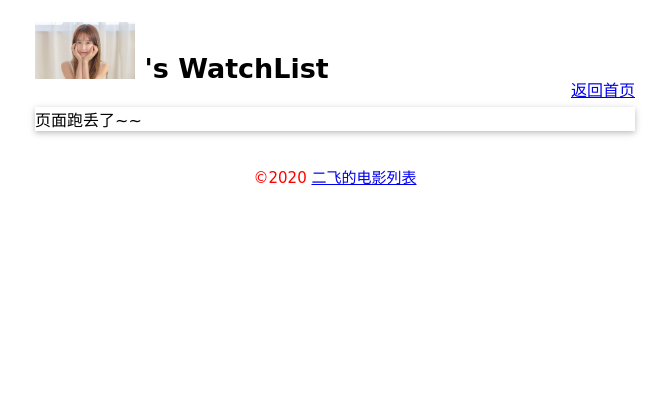
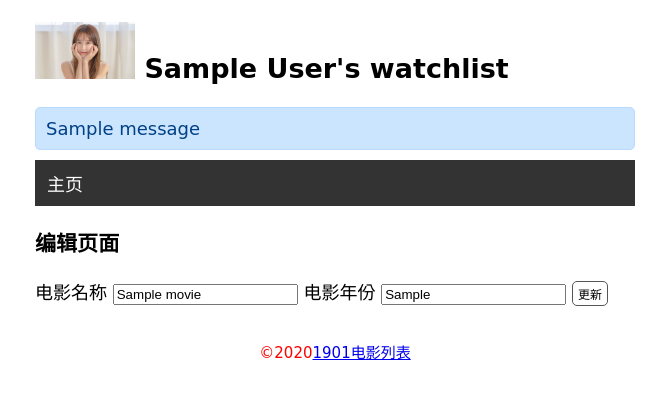
Before and after one commit to 1453675918/1901_Flask, a Flask app: page /movie/edit/1 in a window 1280 px wide. Shown: the top 399 px of the page, without its empty margins (305-974 px from the left). Run offline with Flask 2, Linux system fonts and the light colour scheme; tables that the repository leaves empty hold one stand-in row (values such as "Sample post"); one stand-in notice (Sample message) is shown.

Commit message:
数据库编辑，增加，删除

```diff
--- a/day1/watchlist/app.py
+++ b/day1/watchlist/app.py
@@ -1,7 +1,7 @@
 import os,sys
 
 
-from flask import Flask, render_template
+from flask import Flask, render_template,flash,request,redirect,url_for
 import click
 from flask_sqlalchemy import SQLAlchemy
 
@@ -18,6 +18,7 @@ app = Flask(__name__)
 # app.config['SQLALCHEMY_DATABASE_URI'] = 'sqlite:////'+os.path.join(app.root_path, 'data.db') #Linux
 app.config['SQLALCHEMY_DATABASE_URI'] = prefix + os.path.join(app.root_path, 'data.db') # Windows
 app.config['SQLALCHEMY_TRACK_MODIFICATIONS'] = False  # 关闭了对模型修改的监控
+app.config['SECRET_KEY'] = 'watchlist_dev'
 db = SQLAlchemy(app)   # 初始化扩展，传入程序实例app
 
 
@@ -40,12 +41,56 @@ def common_user():
 
 
 # views
-@app.route('/')
+@app.route('/',methods=['GET','POST'])
 def index():
-    user = User.query.first()
-    movies = Movie.query.all()
-    return render_template('index.html', user=user, movies=movies)
+    if request.method == 'POST':
+        title = request.form.get('title')
+        year = request.form.get('year')
+        # 验证数据是否符合要求
+        if not title or not year or len(year) > 4 or len(title) > 60:
+            flash('不能为空或超过最大长度')
+            return redirect(url_for('index'))
+        # 保存表单数据
+        movie = Movie(title=title,year=year)
+        db.session.add(movie)
+        db.session.commit()
+        flash('创建成功')
+        return redirect(url_for('index'))
+    else:
+        user = User.query.first()
+        movies = Movie.query.all()
+        return render_template('index.html', user=user, movies=movies)
 
+
+@app.route('/movie/edit/<int:movies_id>',methods=['GET','POST'])
+def edit(movies_id):
+    movie = Movie.query.get_or_404(movies_id)
+    print(movie)
+    if request.method == 'POST':
+        title = request.form['title']
+        year = request.form['year']
+        # 验证数据是否符合要求
+        if not title or not year or len(year) > 4 or len(title) > 60:
+            flash('不能为空或超过最大长度')
+            return redirect(url_for('index'), movie_id=movies_id)
+        movie.title = title
+        movie.year = year
+        db.session.commit()
+        flash('更新完成')
+        return redirect(url_for('index'))
+    return render_template('edit.html', movie=movie)
+
+
+# 删除
+@app.route('/movie/delete/<int:movies_id>',methods=['POST'])
+
+def delete(movies_id):
+    movie = Movie.query.get_or_404(movies_id)
+#么有就404
+    db.session.delete(movie)
+    db.session.commit()
+    flash("数据删除成功")
+    return redirect(url_for('index'))
 
 # 自定义命令
 @app.cli.command()  # 装饰器，可以注册命令
--- a/day1/watchlist/static/css/style.css
+++ b/day1/watchlist/static/css/style.css
@@ -64,7 +64,6 @@ nav li a:hover{
 }
 .float-right{
     float: right;
-    margin-top: -30px;
 }
 .baidu{
     font-size: 12px;
@@ -73,5 +72,57 @@ nav li a:hover{
     text-decoration: none;
     background: darkgray;
     border-radius: 5px;
+    padding: 5px 5px;
+}
+
+.btn{
+    font-size: 12px;
     padding: 3px 5px;
+    text-decoration: none;
+    cursor: pointer;
+    background-color: white;
+    color: black;
+    border: 1px solid #555555;
+    border-radius: 5px;
 }
+
+.btn1{
+    margin-right: 65px;
+    font-size: 12px;
+    padding: 3px 5px;
+    text-decoration: none;
+    cursor: pointer;
+    background-color: white;
+    color: black;
+    border: 1px solid #555555;
+    border-radius: 5px;
+}
+
+.btn:hover{
+    text-decoration: none;
+    background-color: black;
+    color: white;
+    border: 1px solid black;
+}
+
+.btn:hover{
+    text-decoration: none;
+    background-color: black;
+    color: white;
+    border: 1px solid black;
+}
+
+.alert{
+    position: relative;
+    padding: 10px;
+    margin: 10px 0;
+    border: 1px solid transparent;
+    color: #004085;
+    background-color: #cce5ff;
+    border-color: #b8daff;
+    border-radius: 5px;
+}
+
+.del{
+    margin-top: -3px;
+}
--- a/day1/watchlist/templates/base.html
+++ b/day1/watchlist/templates/base.html
@@ -14,7 +14,11 @@
         <img src="{{url_for('static',filename='images/1.jpg')}}" alt="头像" class="aa">
         {{ user.name }}'s watchlist
     </h2>
-
+    {% for message in get_flashed_messages() %}
+        <div class='alert'>
+            {{message}}
+        </div>
+    {% endfor %}
     <nav>
         <ul>
             <li>
--- /dev/null
+++ b/day1/watchlist/templates/edit.html
@@ -0,0 +1,13 @@
+{% extends 'base.html' %}
+
+{% block content %}
+
+<h3>编辑页面</h3>
+{# 更新电影的表单 #}
+<form action="" method="post">
+    电影名称 <input type="text" name='title' autocapitalize='off' required value="{{movie.title}}">
+    电影年份 <input type="text" name='year' autocapitalize='off' required value="{{movie.year}}">
+    <input type="submit" class='btn' name='submit' value="更新">
+</form>
+
+{% endblock %}
```
Also changed, not shown: day1/watchlist/templates/index.html (+19 -17 lines).
